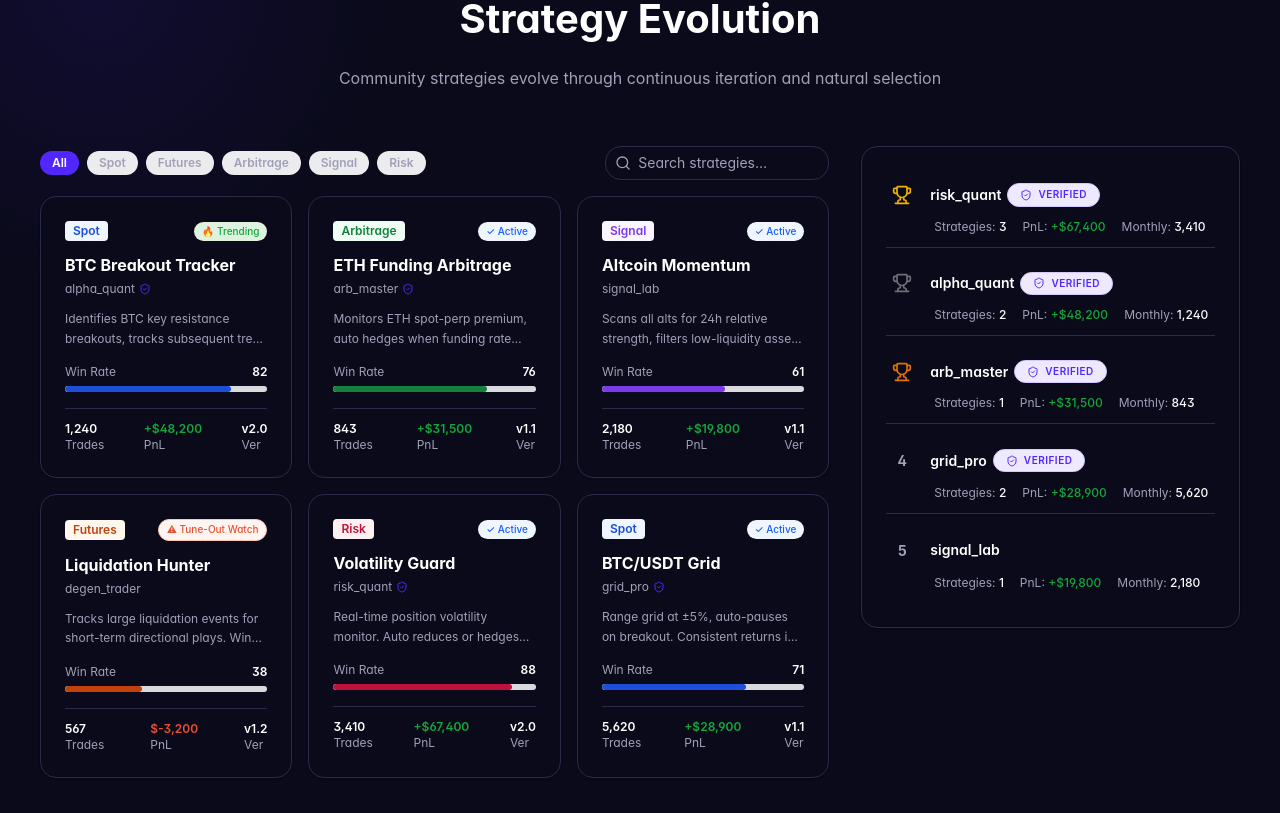
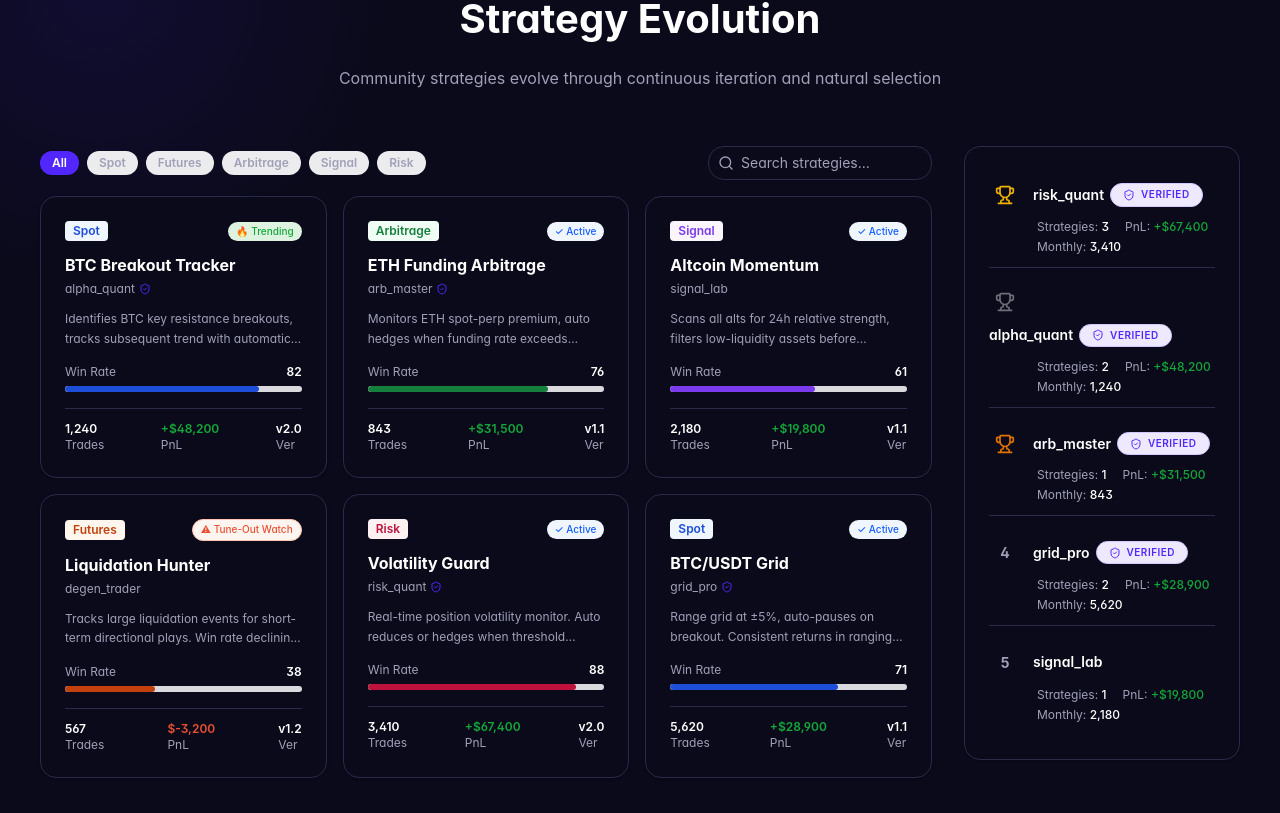
Before and after one commit to XXCRYPTO77/xxcrypto-gtm, a Next.js app: page /act3 in a window 1280 px wide. Shown: the part 4207-5020 px from the top of the page. Built offline with nearby package versions, Linux system fonts and the light colour scheme; a web font is replaced by a local one.

Commit message:
fix: Strategy section — cards 3/4 width, ranking 1/4 right side

```diff
--- a/src/modules/ecosystem/index.tsx
+++ b/src/modules/ecosystem/index.tsx
@@ -291,8 +291,8 @@ export default function EcosystemModule() {
             {isZh ? '社区策略持续迭代，优胜劣汰，适者生存' : 'Community strategies evolve through continuous iteration and natural selection'}
           </p>
 
-          <div className="grid grid-cols-1 lg:grid-cols-3 gap-8" style={{ '--color-ink': '#FFFFFF', '--color-muted': '#A0A0B8', '--color-surface': '#12122A', '--color-border': '#2A2A4A', '--color-page': '#0A0A1A' } as React.CSSProperties}>
-            <div className="lg:col-span-2 [&_.rounded-2xl]:hover:shadow-[0_0_30px_rgba(82,39,255,0.25)] [&_.rounded-2xl]:hover:border-[rgba(82,39,255,0.4)]">
+          <div className="grid grid-cols-1 lg:grid-cols-4 gap-8" style={{ '--color-ink': '#FFFFFF', '--color-muted': '#A0A0B8', '--color-surface': '#12122A', '--color-border': '#2A2A4A', '--color-page': '#0A0A1A' } as React.CSSProperties}>
+            <div className="lg:col-span-3 [&_.rounded-2xl]:hover:shadow-[0_0_30px_rgba(82,39,255,0.25)] [&_.rounded-2xl]:hover:border-[rgba(82,39,255,0.4)]">
               <StrategyLibrary strategies={STRATEGIES} isZh={isZh} />
             </div>
             <div>
```
